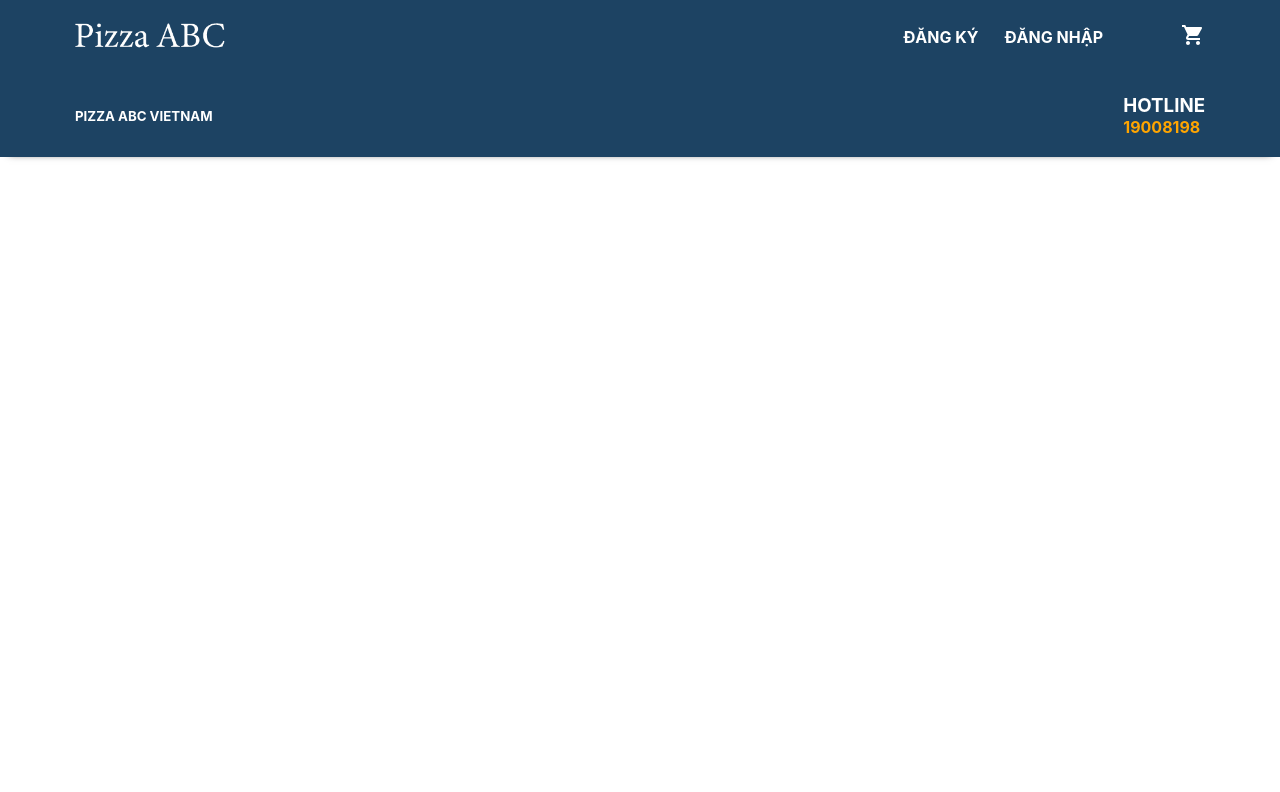
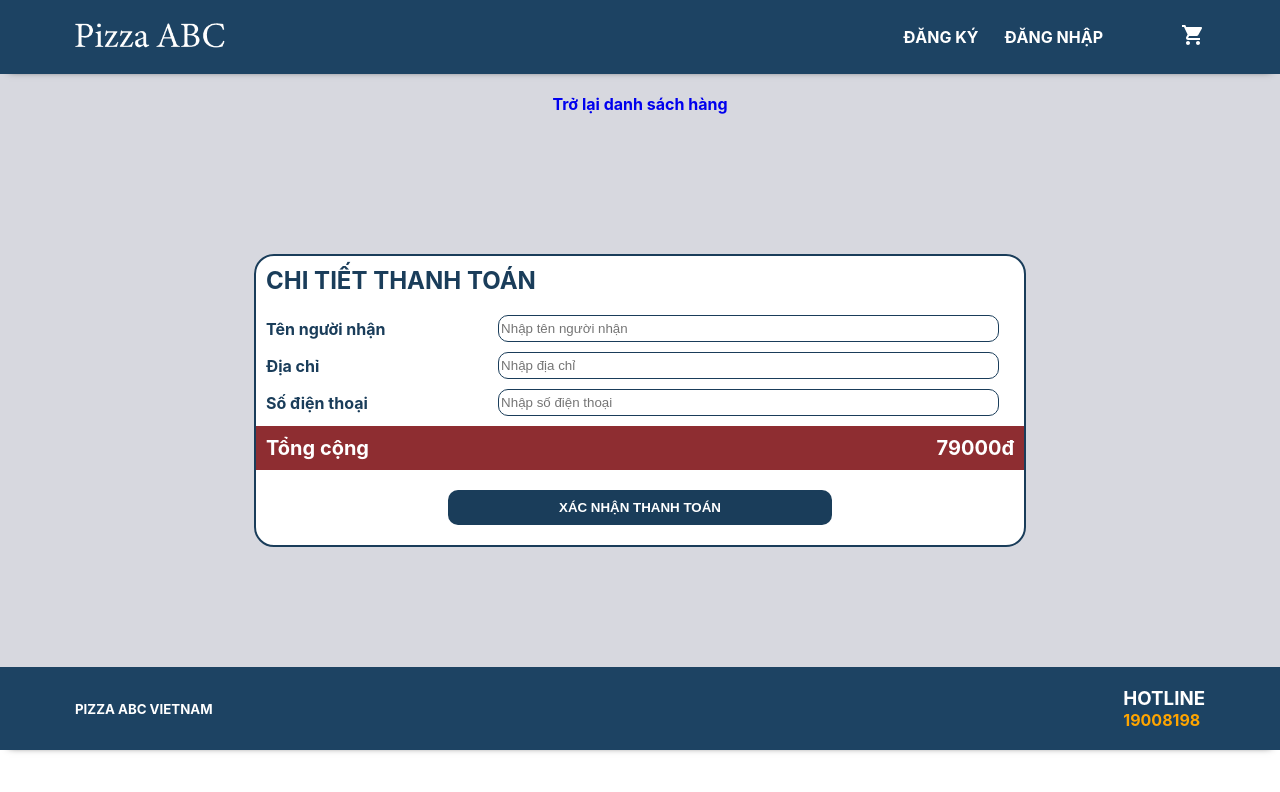
Before and after one commit to dark3691011/pizza-shop, a React (Create React App) app: page /checkout in a window 1280 px wide. Shown: the top 792 px of the page. Built offline with nearby package versions, Linux system fonts and the light colour scheme.

Commit message:
checkout

```diff
--- a/src/App.js
+++ b/src/App.js
@@ -19,6 +19,7 @@ import UserInfo from './components/user/UserInfo';
 import EditUserInfo from './components/user/EditUserInfo';
 import EditPassword from './components/user/EditPassword';
 import Cart from './components/cart/Cart';
+import Checkout from './components/CheckOut/Checkout';
 
 function App() {
   useEffect(() => {}, []);
@@ -65,6 +66,7 @@ function App() {
           <Route path='/category/:id' component={Category} />
           <Route path='/product-detail' component={ProductDetail} />
           <Route path='/cart' component={Cart}/>
+          <Route path='/checkout' component={Checkout}/>
           {user &&
             user.role === 'ADMIN' && [
               <Route path='/product-management' component={ProductManagement}/>,
--- /dev/null
+++ b/src/components/CheckOut/Checkout.css
@@ -0,0 +1,68 @@
+.checkout__container{
+    display: flex;
+    flex-direction: column;
+    justify-content: center;
+    align-items: center;
+}
+.checkout{
+    margin: 15vh;
+    width: 60vw;
+    display: flex;
+    flex-direction: column;
+    border: 2px solid #1A3D5A;
+    border-radius: 20px;
+    background-color: white;
+}
+
+.checkout__detail > h2{
+    margin: 10px;
+    margin-bottom: 20px;
+    color: #1A3D5A;
+}
+
+.checkout__item{
+    margin: 10px;
+    display: flex;
+    justify-content: space-between;
+    align-items: center;
+}
+.checkout__item >label{
+    flex: 30%;
+    font-weight: bold;
+    color: #1A3D5A;
+}
+.checkout__item > input{
+    flex: 70%;
+    border-radius: 10px;
+    border: 1px solid #1A3D5A;
+}
+
+.total{
+    padding: 10px;
+    display: flex;
+    justify-content: space-between;
+    align-items: center;
+    background-color: #8E2D31;
+    font-size: 20px;
+}
+
+.btn__checkout{
+    display: flex;
+    justify-content: center;
+    align-items: center;
+}
+.btn__checkout > button{
+    margin: 20px 50px 20px 50px;
+    padding: 10px;
+    width: 30vw;
+    border: none;
+    border-radius: 10px;
+    color: white;
+    font-weight: bold;
+    text-align: center;
+    cursor: pointer;
+    background-color: #1A3D5A;
+}
+.btn__checkout > button:hover{
+    background: linear-gradient(0deg,#8E2D31,#CD444A);
+}
--- /dev/null
+++ b/src/components/CheckOut/Checkout.js
@@ -0,0 +1,41 @@
+import React from 'react';
+import './Checkout.css';
+import {Link} from 'react-router-dom';
+
+function Checkout() {
+    return (
+        <div className="checkout__container">
+            <div className="go__back">
+                <Link to="/category">
+                        Trở lại danh sách hàng
+                </Link>
+            </div>
+            <div className="checkout">
+                <div className="checkout__detail">
+                    <h2>CHI TIẾT THANH TOÁN</h2>
+                    <div className="checkout__item">
+                        <label htmlFor="name">Tên người nhận</label>
+                        <input type="text" placeholder="Nhập tên người nhận"/>
+                    </div>
+                    <div className="checkout__item">
+                        <label htmlFor="address">Địa chỉ</label>
+                        <input type="text" placeholder="Nhập địa chỉ"/>
+                    </div>
+                    <div className="checkout__item">
+                        <label htmlFor="phone">Số điện thoại</label>
+                        <input type="text" placeholder="Nhập số điện thoại"/>
+                    </div>
+                    <div className="total">
+                        <p>Tổng cộng</p>
+                        <p>79000đ</p>
+                    </div>
+                </div>
+                <div className="btn__checkout">
+                    <button type="submit">XÁC NHẬN THANH TOÁN</button>
+                </div>
+            </div>
+        </div>
+    )
+}
+
+export default Checkout
```
